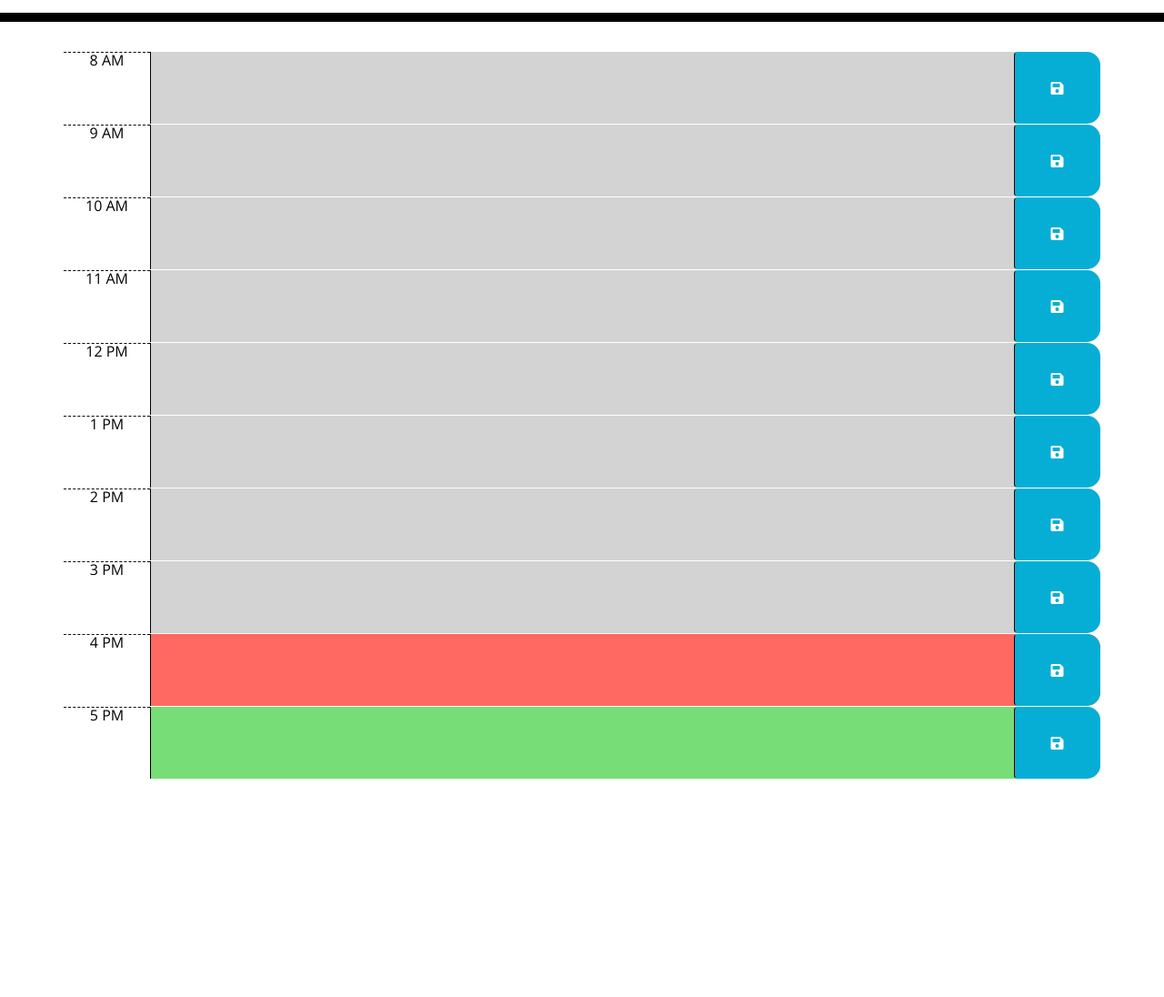
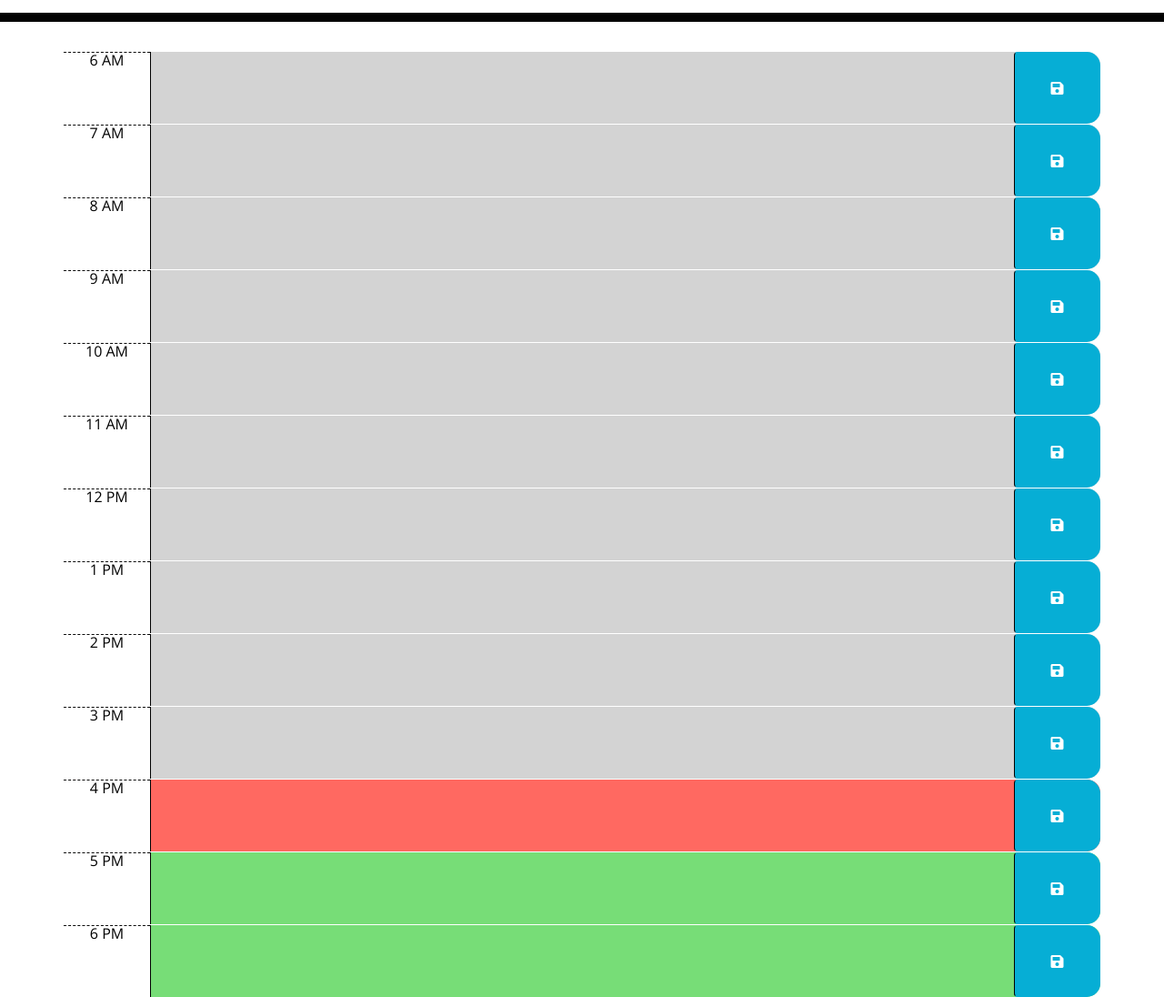
Before and after one commit to Minmaung0307/work-day-scheduler, a plain HTML site: page index.html in a window 1280 px wide. Shown: the part 280-1376 px from the top of the page at 91% size. Before the commit the page ends 1136 px from the top, so only its background shows below. Drawn offline with nearby package versions, Linux system fonts and the light colour scheme.

Commit message:
add timeblock

```diff
--- a/index.html
+++ b/index.html
@@ -10,7 +10,7 @@
 		integrity="sha384-50oBUHEmvpQ+1lW4y57PTFmhCaXp0ML5d60M1M7uH2+nqUivzIebhndOJK28anvf" crossorigin="anonymous" />
 	<link href="https://fonts.googleapis.com/css?family=Open+Sans&display=swap" rel="stylesheet" />
 	<link rel="stylesheet" href="./assets/css/style.css" />
-	<title>Work Day Scheduler - Challenge 5: Third-Party APIs </title>
+	<title>Work Day Scheduler</title>
 </head>
 
 <body>
@@ -24,6 +24,18 @@
 	<div class="container">
 
 		<!-- Timeblocks start here -->
+        <div id="hour6" class="row time-block">
+            <div class="col-md-1 hour">6 AM</div>
+            <textarea class="col-md-10 description"></textarea>
+            <button class="btn saveBtn col-md-1"><i class="fas fa-save"></i></button>
+        </div>
+
+        <div id="hour7" class="row time-block">
+            <div class="col-md-1 hour">7 AM</div>
+            <textarea class="col-md-10 description"></textarea>
+            <button class="btn saveBtn col-md-1"><i class="fas fa-save"></i></button>
+        </div>
+
 		<div id="hour8" class="row time-block">
             <div class="col-md-1 hour">8 AM</div>
             <textarea class="col-md-10 description"></textarea>
@@ -84,6 +96,12 @@
             <button class="btn saveBtn col-md-1"><i class="fas fa-save"></i></button>
         </div>
 
+        <div id="hour18" class="row time-block">
+            <div class="col-md-1 hour">6 PM</div>
+            <textarea class="col-md-10 description"></textarea>
+            <button class="btn saveBtn col-md-1"><i class="fas fa-save"></i></button>
+        </div>
+
 	</div>
 
 	<script src="https://code.jquery.com/jquery-3.4.1.min.js"></script>
```
